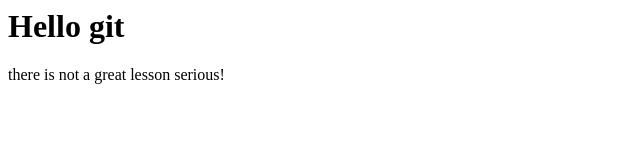
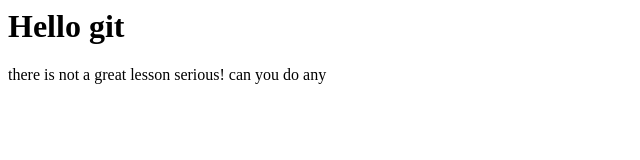
Before and after one commit to se2024031/jayakodi-U-tube, a plain HTML site: page index.html in a window 1280 px wide. Shown: the full height of the page, 0-640 px from the left. Drawn offline with Linux system fonts and the light colour scheme.

Commit message:
change this

```diff
--- a/index.html
+++ b/index.html
@@ -1,6 +1,6 @@
 <html>
   <h1>Hello git</h1>
   <body>
-    <p>there is not a great lesson serious!</p>
+    <p>there is not a great lesson serious! can you do any</p>
   </body>
 </html>
```
